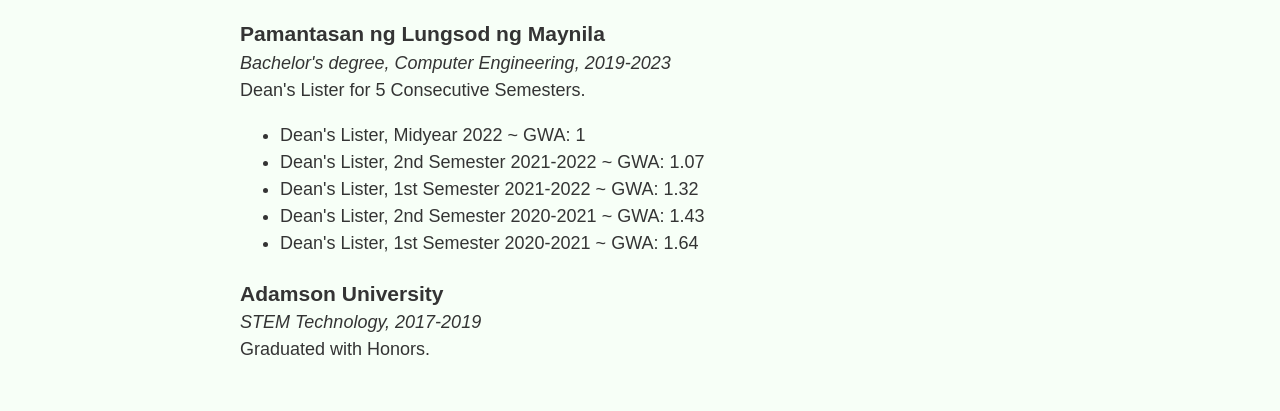
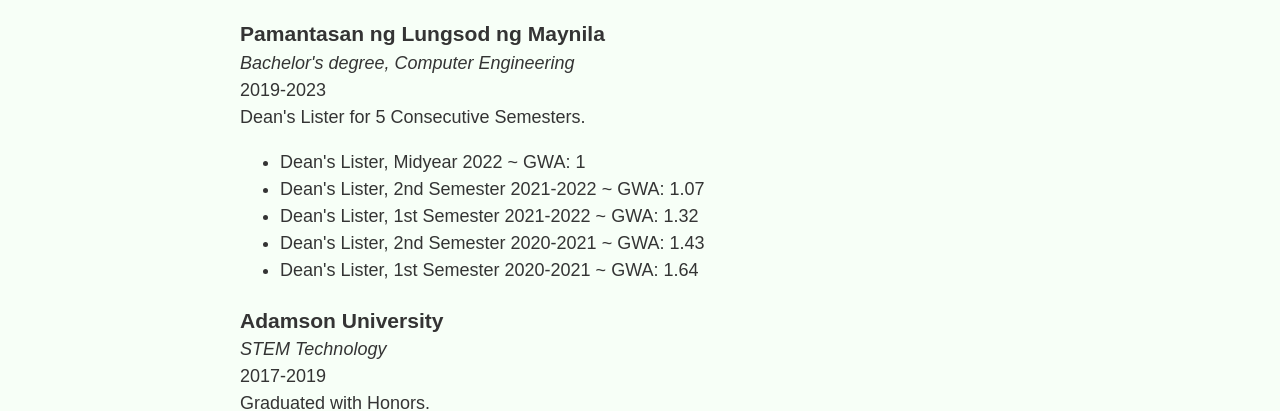
Before and after one commit to FranzKhylOng/FranzOng.github.io, a plain HTML site: page index.html in a window 1280 px wide. Shown: the part 546-957 px from the top of the page. Drawn offline with nearby package versions, Linux system fonts and the light colour scheme.

Commit message:
Cleaned up
removed project item css

```diff
--- a/css/styles.css
+++ b/css/styles.css
@@ -91,10 +91,6 @@
 }
 
 
-
-.project-item h3{
-    margin-top: 0; /*aligns h3 with the picture*/
-}
 /* Work Experience
 -----------------------------------*/
 .work-experience{
--- a/index.html
+++ b/index.html
@@ -29,7 +29,8 @@
           <!-- Copy this whole <section> block to add more schools. -->
           <section>
             <h3>Pamantasan ng Lungsod ng Maynila</h3>
-            <p>Bachelor's degree, Computer Engineering, 2019-2023</p>
+            <p>Bachelor's degree, Computer Engineering</p>
+            <p>2019-2023</p>
             <p>Dean's Lister for 5 Consecutive Semesters.</p>
             <ul>
               <li>Dean's Lister, Midyear 2022 ~ GWA: 1</li>
@@ -42,7 +43,8 @@
 
           <section>
             <h3>Adamson University</h3>
-            <p>STEM Technology, 2017-2019</p>
+            <p>STEM Technology</p>
+            <p>2017-2019</p>
             <p>Graduated with Honors.</p>
           </section>
           <!-- End of School block. -->
```
